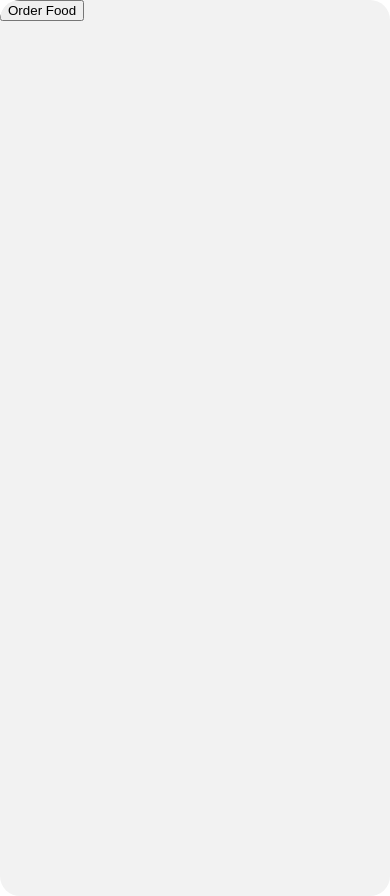
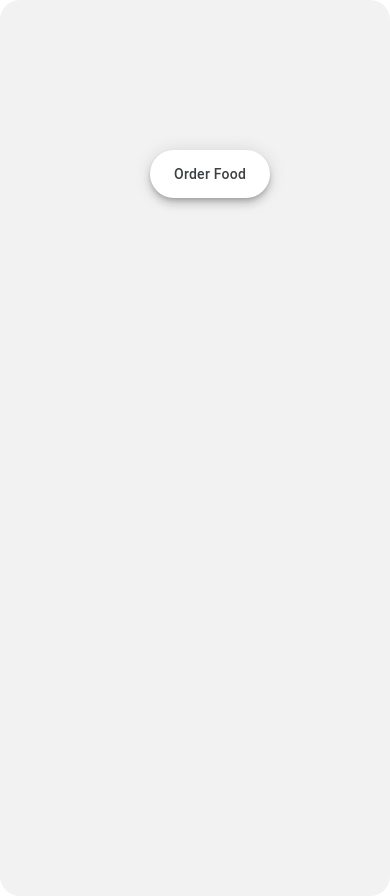
Before and after one commit to bhavesh003/DineEase-OrderFood-in-Restaurant, a website built with Parcel: page index.html in a window 390 px wide. Built offline with nearby package versions, Linux system fonts and the light colour scheme.

Commit message:
index page updated

```diff
--- a/index.css
+++ b/index.css
@@ -99,4 +99,76 @@
     color: var(--color-black);
     font-family: var(--font-inter);
   }
+
+.order-food {
+  top: 150px;
+  left: 150px;
+  align-items: center;
+  appearance: none;
+  background-color: #fff;
+  border-radius: 24px;
+  border-style: none;
+  box-shadow: rgba(0, 0, 0, .2) 0 3px 5px -1px,rgba(0, 0, 0, .14) 0 6px 10px 0,rgba(0, 0, 0, .12) 0 1px 18px 0;
+  box-sizing: border-box;
+  color: #3c4043;
+  cursor: pointer;
+  display: inline-flex;
+  fill: currentcolor;
+  font-family: "Google Sans",Roboto,Arial,sans-serif;
+  font-size: 14px;
+  font-weight: 500;
+  height: 48px;
+  justify-content: center;
+  letter-spacing: .25px;
+  line-height: normal;
+  max-width: 100%;
+  overflow: visible;
+  padding: 2px 24px;
+  position: relative;
+  text-align: center;
+  text-transform: none;
+  transition: box-shadow 280ms cubic-bezier(.4, 0, .2, 1),opacity 15ms linear 30ms,transform 270ms cubic-bezier(0, 0, .2, 1) 0ms;
+  user-select: none;
+  -webkit-user-select: none;
+  touch-action: manipulation;
+  width: auto;
+  will-change: transform,opacity;
+  z-index: 0;
 }
+
+/* .order-food:hover {
+  background: #F6F9FE;
+  color: #174ea6;
+}
+
+.order-food:active {
+  box-shadow: 0 4px 4px 0 rgb(60 64 67 / 30%), 0 8px 12px 6px rgb(60 64 67 / 15%);
+  outline: none;
+}
+
+.order-food:focus {
+  outline: none;
+  border: 2px solid #4285f4;
+}
+
+.order-food:not(:disabled) {
+  box-shadow: rgba(60, 64, 67, .3) 0 1px 3px 0, rgba(60, 64, 67, .15) 0 4px 8px 3px;
+}
+
+.order-food:not(:disabled):hover {
+  box-shadow: rgba(60, 64, 67, .3) 0 2px 3px 0, rgba(60, 64, 67, .15) 0 6px 10px 4px;
+}
+
+.order-food:not(:disabled):focus {
+  box-shadow: rgba(60, 64, 67, .3) 0 1px 3px 0, rgba(60, 64, 67, .15) 0 4px 8px 3px;
+}
+
+.order-food:not(:disabled):active {
+  box-shadow: rgba(60, 64, 67, .3) 0 4px 4px 0, rgba(60, 64, 67, .15) 0 8px 12px 6px;
+}
+
+.order-food:disabled {
+  box-shadow: rgba(60, 64, 67, .3) 0 1px 3px 0, rgba(60, 64, 67, .15) 0 4px 8px 3px;
+} */
+
+}
--- a/index.html
+++ b/index.html
@@ -34,7 +34,7 @@
       <button class="tableno" id="t2">Table 2</button>
       <button class="tableno" id="t3">Table 3</button>
       <button class="tableno" id="t4">Table 4</button> -->
-      <button id="of">Order Food</button>
+      <button class="order-food" id="of">Order Food</button>
     </div>
   </div>
 
```
